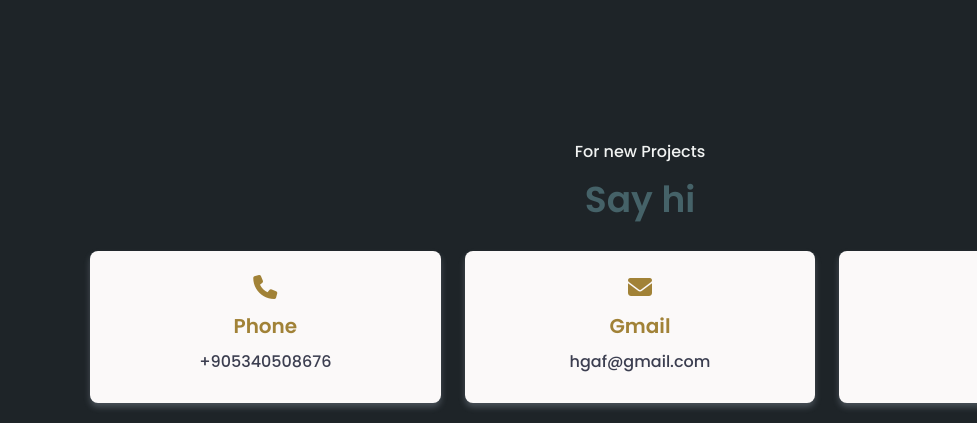
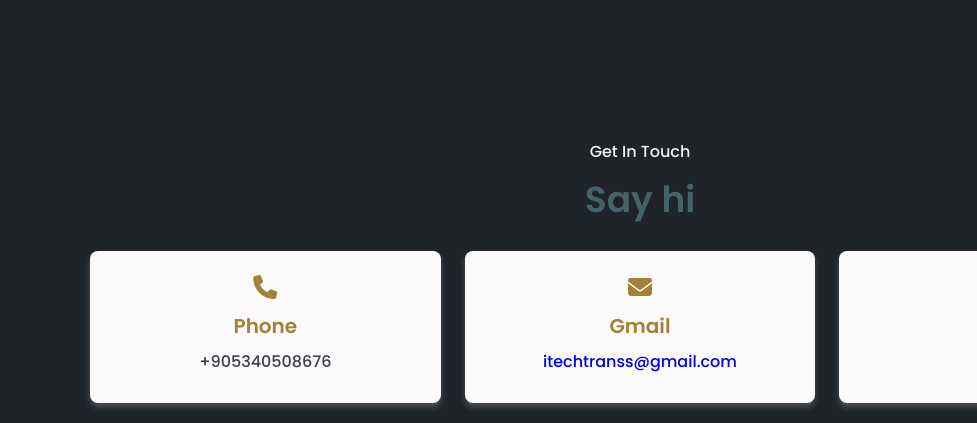
Before and after one commit to hamdidev/muhammedkhalaf, a website: page index.html in a window 1280 px wide. Shown: the part 3260-3683 px from the top of the page, 0-977 px from the left. Drawn offline with nearby package versions, Linux system fonts and the light colour scheme.

Commit message:
email added

```diff
--- a/index.html
+++ b/index.html
@@ -610,7 +610,7 @@
 
        <!-- Contact -->
        <section class="section contact bd-container" id="contact">
-        <span class="section-subtitle">For new Projects </span>
+        <span class="section-subtitle">Get In Touch </span>
         <h2 class="section-title">Say hi</h2>
         <div class="contact__container bd-grid">
             <div class="contact__content bd-grid">
@@ -625,7 +625,7 @@
 
                     <i class="fas fa-envelope contact__icon"></i>
                      <h3 class="contact__title">Gmail</h3>
-                     <span class="contact__address">hgaf@gmail.com</span>
+                     <span class="contact__address"><a href="mailto:itechtranss@gmail.com">itechtranss@gmail.com</a></span>
                 </div>
                 <div class="contact__box">
 
```
